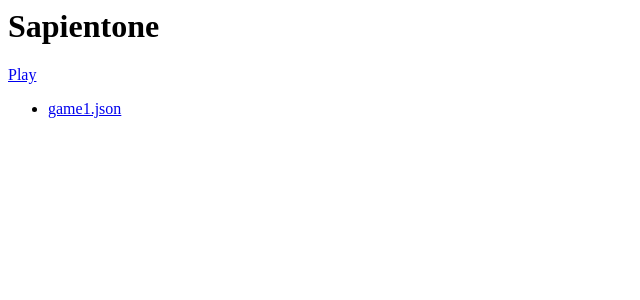
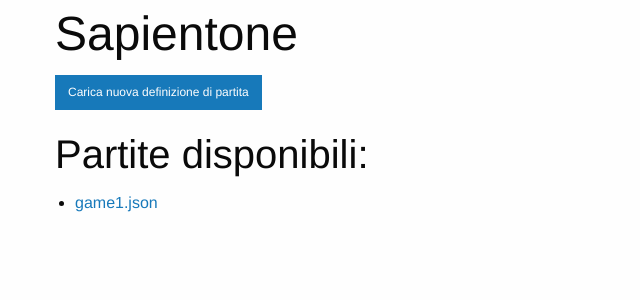
Before and after one commit to paoloantinori/sapientone, a Flask app: page / in a window 1280 px wide. Shown: the top 300 px of the page, without its empty margins (0-640 px from the left). Run offline with Flask 2, Linux system fonts and the light colour scheme; some libraries are stand-ins or nearby versions.

Commit message:
added button to upload

```diff
--- a/server/app/templates/index.html
+++ b/server/app/templates/index.html
@@ -1,14 +1,33 @@
-<html>
+<!doctype html>
+<html class="no-js" lang="en" dir="ltr">
   <head>
+    <meta charset="utf-8">
+    <meta http-equiv="x-ua-compatible" content="ie=edge">
+    <meta name="viewport" content="width=device-width, initial-scale=1.0">
     <title>Sapientone</title>
+    <link rel="stylesheet" href="{{ url_for('static', filename='css/foundation.css') }}">
+    <link rel="stylesheet" href="{{ url_for('static', filename='css/app.css') }}">
   </head>
+
   <body>
+    <div class="grid-container">
+      <div class="grid-x grid-padding-x">
+        <div class="large-12 cell">
           <h1>Sapientone</h1>
-      <a href="/static/index.html">Play </a>
+          <a class="small button" href="upload">Carica nuova definizione di partita</a>
+          <h2>Partite disponibili:</h2>
           <ul>
           {% for file in files %}
             <li><a href="/start/{{ file }}">{{ file }}</a></li>
           {% endfor %}
           </ul>
+        </div>
+      </div>
+    </div>
+    <script src="{{ url_for('static', filename='js/vendor/jquery.js') }}"></script>
+    <script src="{{ url_for('static', filename='js/vendor/what-input.js') }}"></script>
+    <script src="{{ url_for('static', filename='js/vendor/foundation.js') }}"></script>
+    <script src="{{ url_for('static', filename='js/app.js') }}"></script>
+
   </body>
 </html>
```
Also changed, not shown: 3 other files. Lines whose indentation alone changed are shown as unchanged.
